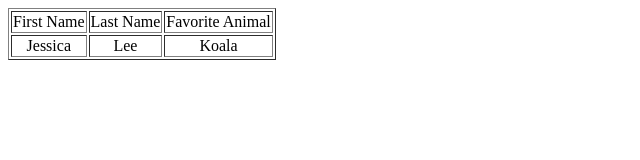
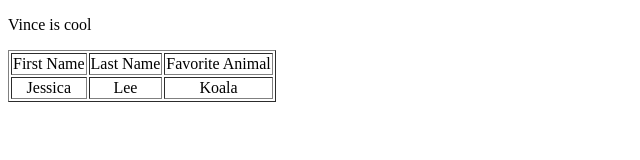
Before and after one commit to jesslee1315/htmlexercise-1, a plain HTML site: page favorites.html in a window 1280 px wide. Shown: the whole page, without its empty margins (0-640 px from the left). Drawn offline with Linux system fonts and the light colour scheme.

Commit message:
calsdfjadls;f

```diff
--- a/favorites.html
+++ b/favorites.html
@@ -5,6 +5,7 @@
     <title>Exercise 2</title>
   </head>
   <body>
+    <p>Vince is cool</p>
     <table border = "1">
         <tr>
           <td>First Name </td>
```
